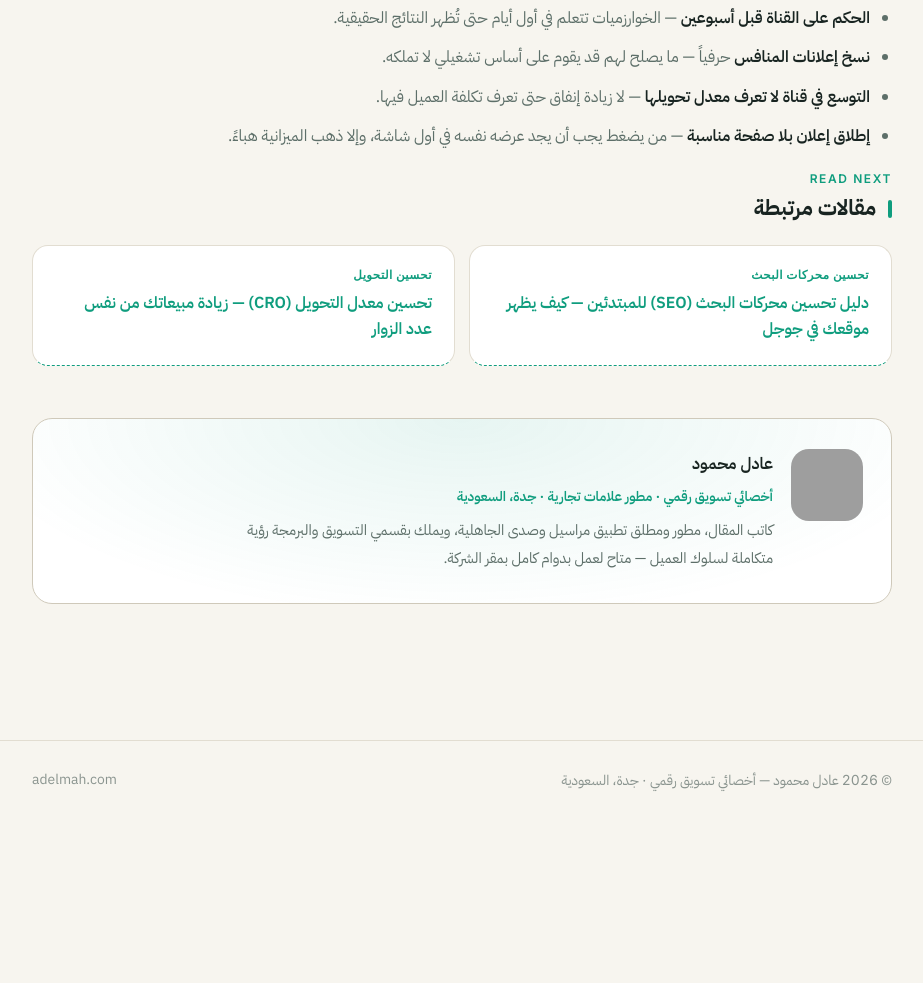
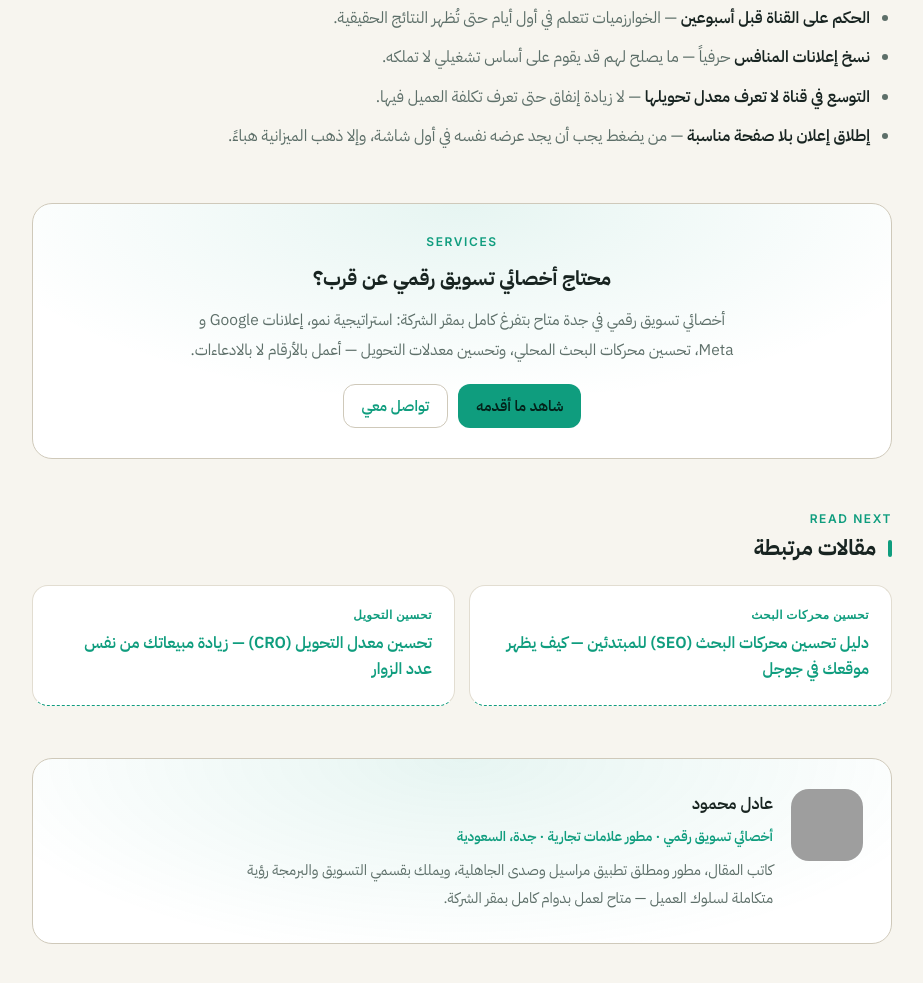
Before and after one commit to adelmahmoud11/adelmahmoud11.github.io, a plain HTML site: page blog/digital-marketing-plan-saudi.html in a window 1280 px wide. Shown: the part 2645-3628 px from the top of the page, without its empty margins (178-1101 px from the left). Before the commit the page ends 3466 px from the top, so only its background shows below. Drawn offline with Linux system fonts and the light colour scheme; grey boxes are pictures that could not be loaded.

Commit message:
Unify article services CTA title to 'محتاج أخصائي تسويق رقمي...'; restore box in plan article

```diff
--- a/blog/digital-marketing-plan-saudi.html
+++ b/blog/digital-marketing-plan-saudi.html
@@ -123,6 +123,16 @@
     <li><b>إطلاق إعلان بلا صفحة مناسبة</b> — من يضغط يجب أن يجد عرضه نفسه في أول شاشة، وإلا ذهب الميزانية هباءً.</li>
   </ul>
 
+  <div class="abox">
+    <div class="eyebrow">Services</div>
+    <h3>محتاج أخصائي تسويق رقمي عن قرب؟</h3>
+    <p>أخصائي تسويق رقمي في جدة متاح بتفرغ كامل بمقر الشركة: استراتيجية نمو، إعلانات Google و Meta، تحسين محركات البحث المحلي، وتحسين معدلات التحويل — أعمل بالأرقام لا بالادعاءات.</p>
+    <div class="cta">
+      <a href="https://adelmah.com/#services" class="btn pri">شاهد ما أقدمه</a>
+      <a href="https://adelmah.com/#contact" class="btn sec">تواصل معي</a>
+    </div>
+  </div>
+
   <section class="related">
     <span class="eyebrow">Read next</span>
     <h2>مقالات مرتبطة</h2>
```
Also changed, not shown: blog/conversion-rate-guide.html (+1 -1 lines), blog/ecommerce-marketing-mistakes.html (+1 -1 lines), blog/google-ads-vs-meta-ads.html (+1 -1 lines), blog/seo-guide-arabic.html (+1 -1 lines).
